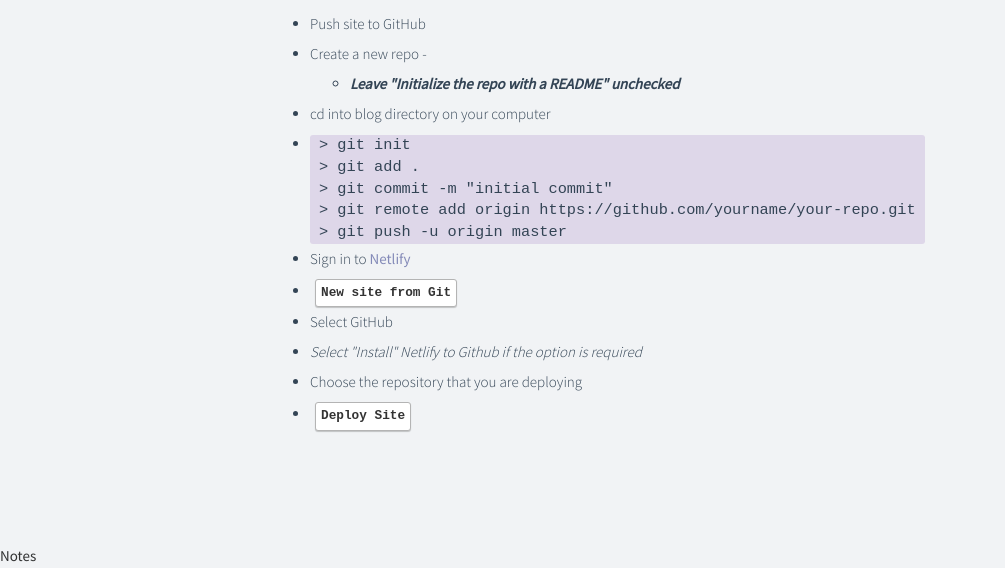
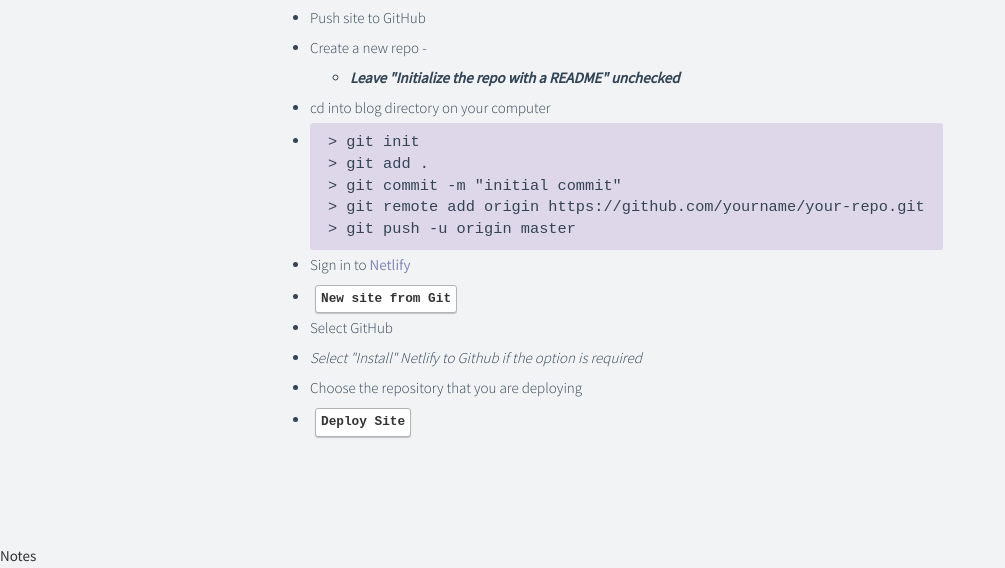
Before and after one commit to meaghanbass/notes-tcss, a Gatsby site: page /development/deploy-to-netlify in a window 1280 px wide. Shown: the part 256-824 px from the top of the page, without its empty margins (0-1005 px from the left). Built offline with nearby package versions, Linux system fonts and the light colour scheme; Gatsby itself is replaced by a stand-in of ours.

Commit message:
added new class for pre

```diff
--- a/src/components/markdown.css
+++ b/src/components/markdown.css
@@ -67,14 +67,6 @@
     list-style-type: none;
 }
 
-.markdown .pre-sm {
-    margin-bottom: 0;
-    padding: 0 .5rem;
-    width: max-content;
-    display: inline-flex;
-    background: rgba(144,102,184,0.2);
-}
-
 .markdown pre {
     display: flex;
     align-content: center;
@@ -84,6 +76,22 @@
 .markdown pre code {
     line-height: 1.6;
     display: flex;
+}
+
+.markdown .pre-sm {
+    margin-bottom: 0;
+    padding: 0 .5rem;
+    width: max-content;
+    display: inline-flex;
+    background: rgba(144,102,184,0.2);
+}
+
+.markdown .pre-md {
+    margin-bottom: 0;
+    padding: 0.5rem 1rem;
+    width: max-content;
+    display: inline-flex;
+    background: rgba(144,102,184,0.2);
 }
 
 iframe {
--- a/src/pages/development/deploy-to-netlify.md
+++ b/src/pages/development/deploy-to-netlify.md
@@ -7,7 +7,7 @@ tag: "dev"
 * Create a new repo -
     * ***Leave "Initialize the repo with a README" unchecked***
 * cd into blog directory on your computer
-* <pre class="pre-sm">> git init
+* <pre class="pre-md">> git init
 > git add .
 > git commit -m "initial commit"
 > git remote add origin https://github.com/yourname/your-repo.git
```
